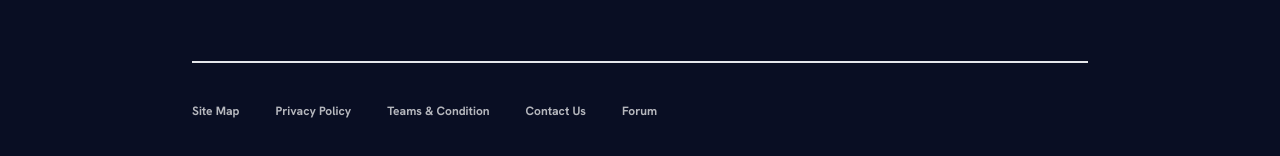
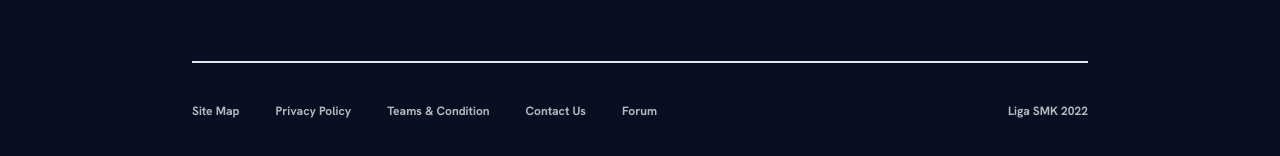
Before and after one commit to DPR-art/Liga-SMK, a website: page index.html in a window 1280 px wide. Shown: the part 4673-4829 px from the top of the page. Drawn offline with Linux system fonts and the light colour scheme.

Commit message:
first commit

```diff
--- a/index.html
+++ b/index.html
@@ -114,7 +114,11 @@
             </div>
           </div>
           <div class="w-1/2 flex justify-end items-center">
-            <img class="h-[30vh] md:h-[80vh]" src="/image/shape-diagram.png" alt="" />
+            <img
+              class="h-[30vh] md:h-[80vh]"
+              src="/image/shape-diagram.png"
+              alt=""
+            />
           </div>
         </div>
       </div>
@@ -127,7 +131,9 @@
         class="h-32 bg-[#FACB3B] flex justify-center items-center"
         style="font-family: 'Hanken Grotesk', sans-serif"
       >
-        <div class="flex w-[80%] h-full justify-between md:justify-center items-center">
+        <div
+          class="flex w-[80%] h-full justify-between md:justify-center items-center"
+        >
           <div class="flex w-1/6 md:w-1/3 md:justify-start items-center h-1/2">
             <img class="h-3/4" src="image/icon-online-education.svg" alt="" />
             <div class="ml-5 flex flex-col">
@@ -707,7 +713,11 @@
         </div>
       </div>
     </section>
-    <section id="contact" class="bg-[#090E23] px-48" style="font-family: 'Hanken Grotesk', sans-serif">
+    <section
+      id="contact"
+      class="bg-[#090E23] px-48"
+      style="font-family: 'Hanken Grotesk', sans-serif"
+    >
       <div class="flex justify-center gap-26 pt-20 pb-16 border-b-2">
         <div class="w-[400px] flex flex-col gap-8">
           <div>
@@ -756,6 +766,7 @@
           </div>
         </div>
       </div>
+      <div class="flex justify-between">
         <div class="flex gap-9 text-white py-10 text-xs opacity-70">
           <h1>Site Map</h1>
           <h1>Privacy Policy</h1>
@@ -763,7 +774,8 @@
           <h1>Contact Us</h1>
           <h1>Forum</h1>
         </div>
-      <div></div>
+        <div class="text-white py-10 text-xs opacity-70">Liga SMK 2022</div>
+      </div>
     </section>
   </body>
 </html>
```
Lines whose indentation alone changed are shown as unchanged.
